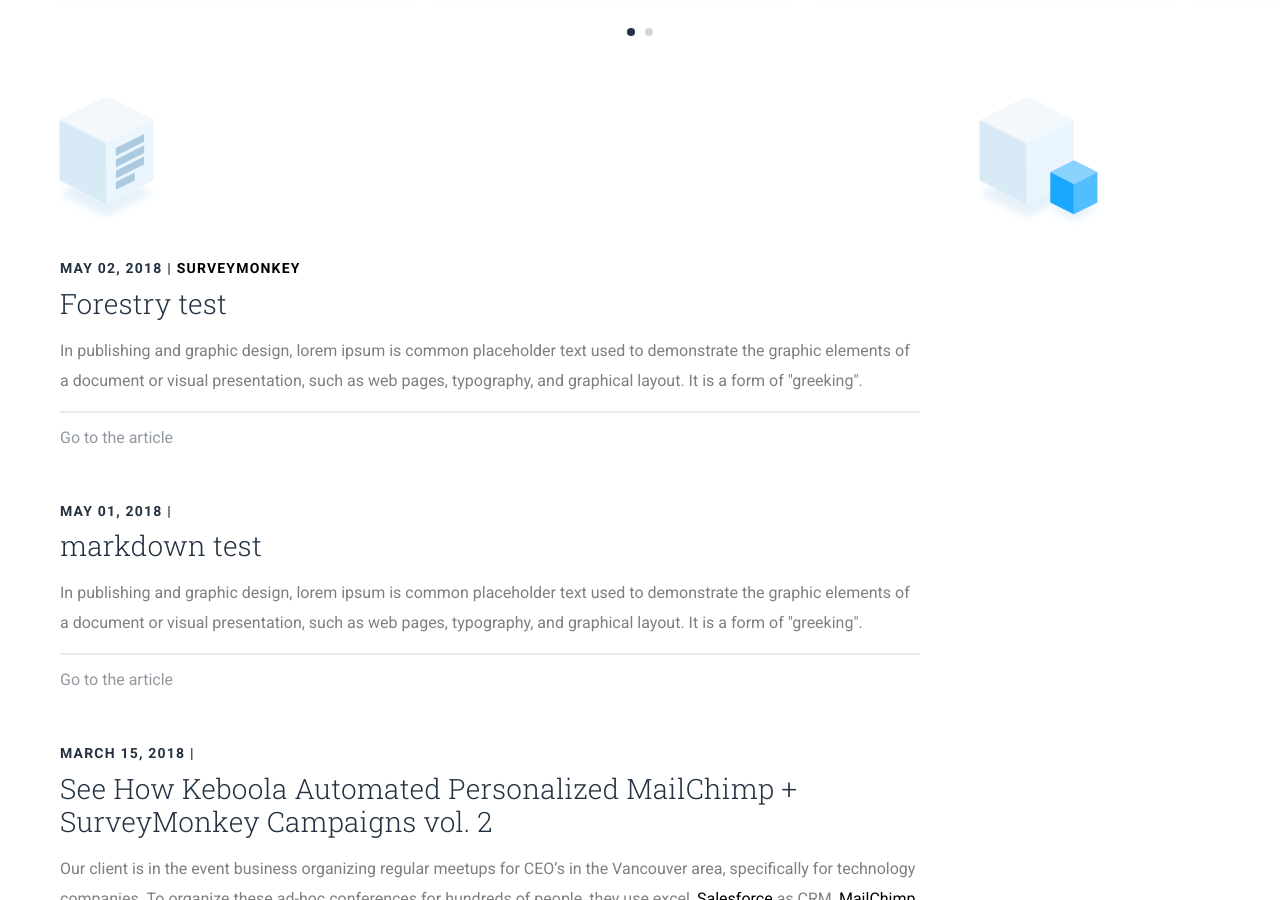
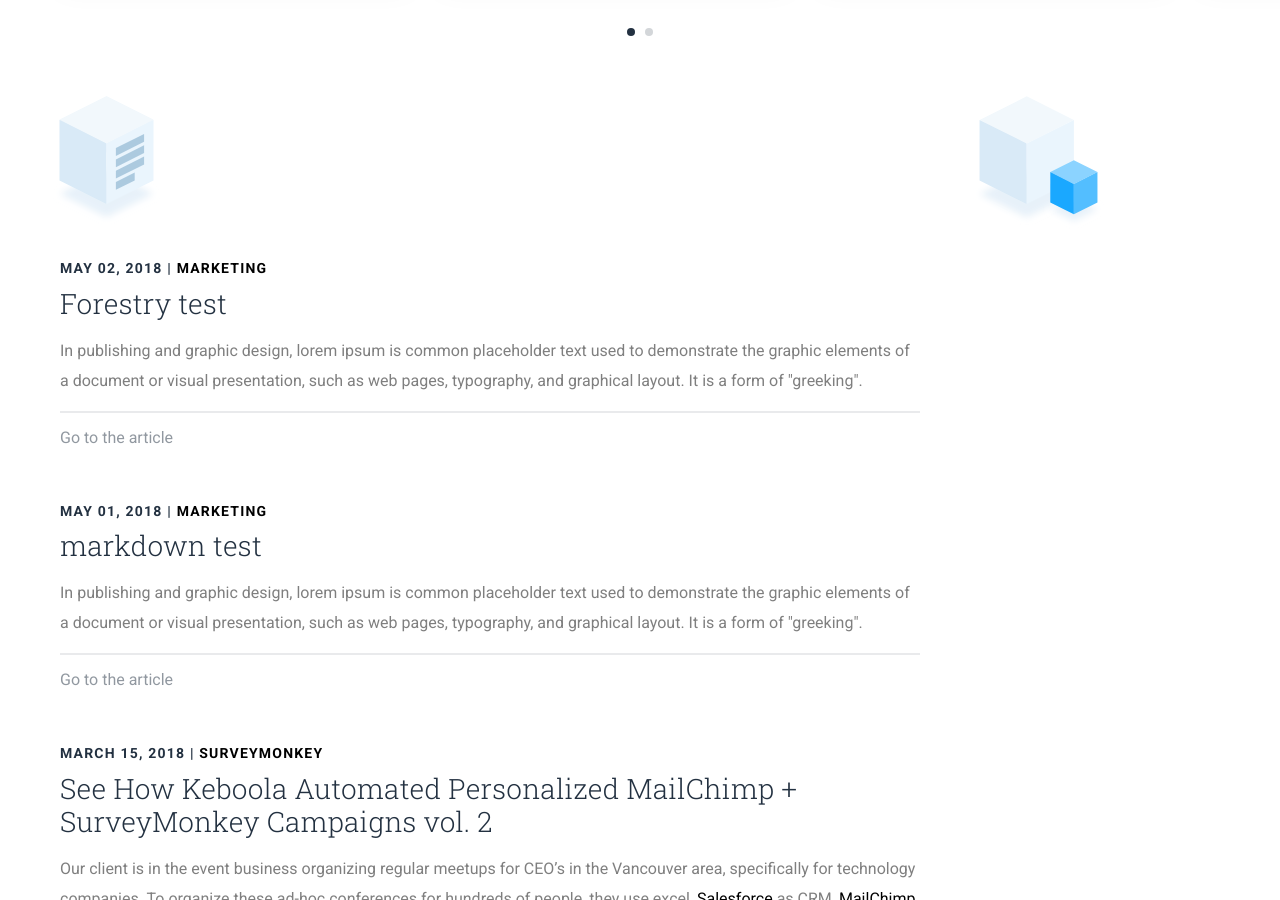
Before and after one commit to keboola/blog, a Jekyll site: the page built from index.md, in a window 1280 px wide and 900 px high, scrolled down 1178 px. Built offline with Jekyll 4.4.1, drawn with Linux system fonts in a browser that asks for light colours; nearby versions of some CDN libraries.

Commit message:
category to categories

```diff
--- a/_layouts/collect.html
+++ b/_layouts/collect.html
@@ -5,7 +5,7 @@
 		<i class="pict"></i>
 		{% for post in site.categories[page.type] %}
 			<article>
-				<p class="p-date">{{ post.date | date: '%B %d, %Y' }} | {% for category in post.category limit:1 %} <a href="/{{ category | downcase | replace:" ","-" }}">{{category}}</a>{% unless forloop.last %}, {% endunless %}{% endfor %}</p>
+				<p class="p-date">{{ post.date | date: '%B %d, %Y' }} | {% for category in post.categories limit:1 %} <a href="/{{ category | downcase | replace:" ","-" }}">{{category}}</a>{% unless forloop.last %}, {% endunless %}{% endfor %}</p>
 				<h1><a href="{{ post.url }}">{{ post.title }}</a></h1>
 				<p>{{ post.perex }}</p>
 				<p class="p-more"><a href="{{ post.url }}">Go to the article</a></p>
--- a/_layouts/home.html
+++ b/_layouts/home.html
@@ -3,7 +3,7 @@
 	<div class="article-home-desc-content">
 		<div class="article-home-desc">
 			{% for post in site.posts limit:1 %}
-				<h2>{% for category in post.category limit:1 %} <a href="/tag/#{{ category | downcase | replace:" ","-" }}">{{category}}</a>{% unless forloop.last %}, {% endunless %}{% endfor %}</h2>
+				<h2>{% for category in post.categories limit:1 %} <a href="/tag/#{{ category | downcase | replace:" ","-" }}">{{category}}</a>{% unless forloop.last %}, {% endunless %}{% endfor %}</h2>
 				<h1><a href="{{ post.url }}">{{ post.title }}</a></h1>
 				<p class="p-author"><span class="img"><img src="/img/user.jpg" alt="Pavel Doležal"></span>Written by Pavel Doležal</p>
 			{% endfor %}
@@ -77,7 +77,7 @@
 		<i class="pict"></i>
 		{% for post in site.posts offset:1 %}
 			<article>
-				<p class="p-date">{{ post.date | date: '%B %d, %Y' }} | {% for category in post.category limit:1 %} <a href="/{{ category | downcase | replace:" ","-" }}">{{category}}</a>{% unless forloop.last %}, {% endunless %}{% endfor %}</p>
+				<p class="p-date">{{ post.date | date: '%B %d, %Y' }} | {% for category in post.categories limit:1 %} <a href="/{{ category | downcase | replace:" ","-" }}">{{category}}</a>{% unless forloop.last %}, {% endunless %}{% endfor %}</p>
 				<h1><a href="{{ post.url }}">{{ post.title }}</a></h1>
 				<p>{{ post.perex }}</p>
 				<p class="p-more"><a href="{{ post.url }}">Go to the article</a></p>
--- a/_layouts/post.html
+++ b/_layouts/post.html
@@ -1,7 +1,7 @@
 {% include head.html %}
 <article class="article-detail-header"><div class="in">
 	<div class="article-header-desc">
-		<h2>{% for category in page.category limit:1 %} <a href="/tag/#{{ category | downcase | replace:" ","-" }}">{{category}}</a>{% unless forloop.last %}, {% endunless %}{% endfor %}</h2>
+		<h2>{% for category in page.categories limit:1 %} <a href="/tag/#{{ category | downcase | replace:" ","-" }}">{{category}}</a>{% unless forloop.last %}, {% endunless %}{% endfor %}</h2>
 		<h1>{{ page.title }}</h1>
 		<p>Use data to drive your decissions</p>
 	</div>
```
